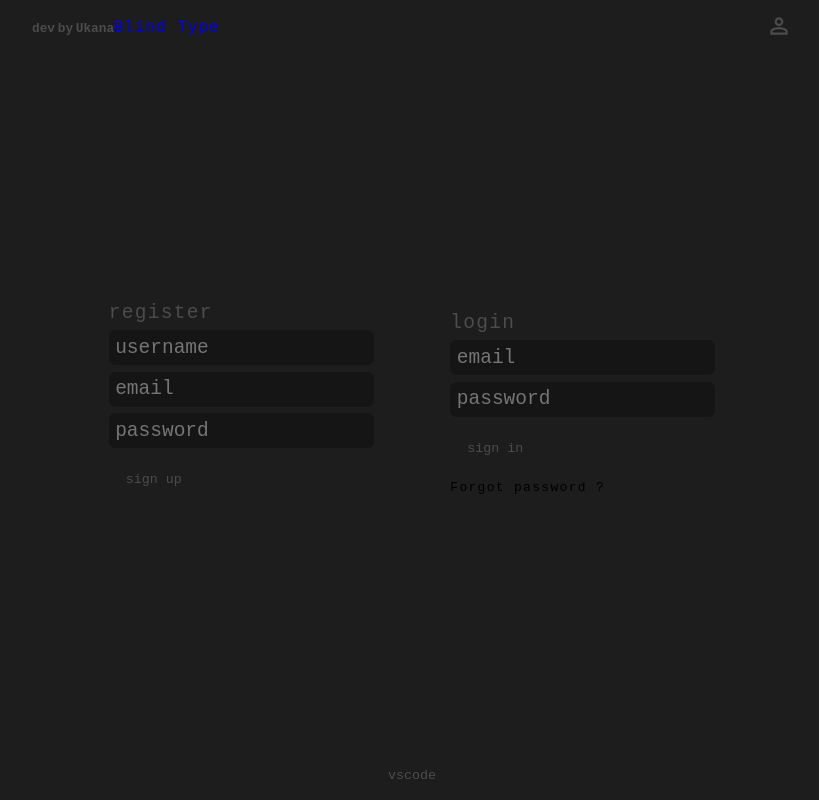
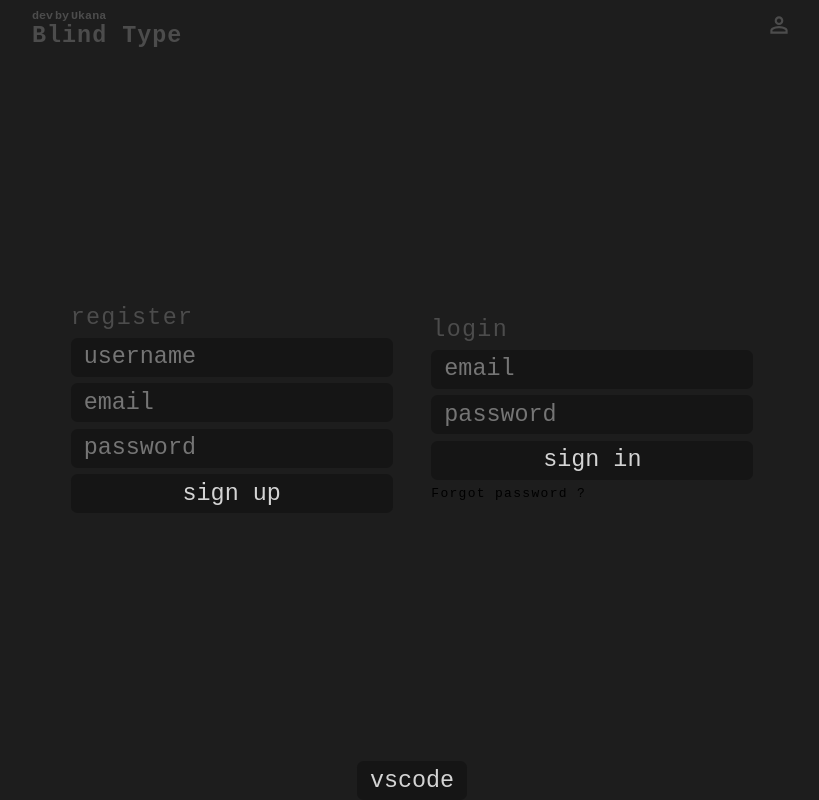
Before and after one commit to UkanaBastreet/blind-type, a React (Create React App) app in the folder src/: page /auth in a window 1280 px wide. Shown: the whole page, without its empty margins (228-1047 px from the left). Built offline with nearby package versions, Linux system fonts and the light colour scheme; the HTML template or start-up script is replaced by a standard one.

Commit message:
add vars in header styles

```diff
--- a/src/features/auth/components/LoginForm/LoginForm.module.css
+++ b/src/features/auth/components/LoginForm/LoginForm.module.css
@@ -3,8 +3,9 @@
     display: flex;
     flex-direction: column;
     gap: 0.5rem;
+
     .title {
         color: var(--sub-color);
-    font-size: 1.5rem;
+        font-size: var(--text-size-common);
     }
 }
--- a/src/features/auth/components/RegisterForm/RegisterForm.module.css
+++ b/src/features/auth/components/RegisterForm/RegisterForm.module.css
@@ -6,6 +6,6 @@
     .title {
 
         color: var(--sub-color);
-    font-size: 1.5rem;
+        font-size: var(--text-size-common);
     }
 }
--- a/src/features/game/components/GameField/ModePanel/ModePanel.scss
+++ b/src/features/game/components/GameField/ModePanel/ModePanel.scss
@@ -21,7 +21,7 @@
     width: 5px;
   }
   .btn {
-    font-size: 1.1rem;
+    font-size: var(--text-size-small);
     transition: 0.3s;
     border: none;
     outline: none;
@@ -31,7 +31,8 @@
     &.active {
       color: var(--main-color);
     }
-    &:hover,&:focus {
+    &:hover,
+    &:focus {
       color: var(--text-color);
     }
   }
--- a/src/features/game/components/GameField/TextField/TextField.scss
+++ b/src/features/game/components/GameField/TextField/TextField.scss
@@ -1,7 +1,7 @@
 .text-field {
   width: 100%;
   letter-spacing: 0;
-  font-size: 2rem;
+  font-size: var(--text-size);
   line-height: 3rem;
   max-height: 9rem;
   overflow: hidden;
--- a/src/features/game/components/GameResult/GameResultStatistic/GameResultStatistic.scss
+++ b/src/features/game/components/GameResult/GameResultStatistic/GameResultStatistic.scss
@@ -17,19 +17,19 @@
 }
 .info-item {
   &.small {
-    font-size: 12px;
+    font-size: var(--text-size-small);
   }
   &.common {
-    font-size: 22px;
+    font-size: var(--text-size-common);
   }
   &.big {
-    font-size: 32px;
+    font-size: var(--text-size-big);
   }
   .name {
     color: var(--sub-color);
   }
   .value {
     color: var(--main-color);
-    font-size: 2em;
+    font-size: 1.8em;
   }
 }
--- a/src/shared/ui/Button/Button.module.css
+++ b/src/shared/ui/Button/Button.module.css
@@ -2,16 +2,44 @@
     display: flex;
     justify-content: center;
     align-items: center;
-    height: 50px;
-    width: 90px;
+
     background: transparent;
     border: none;
     outline: none;
-    color: var(--sub-color);
     cursor: pointer;
+    border-radius: .5rem;
+    color: var(--text-color);
+    background: var(--sub-bg-color);
+
+    &:hover {
+        transition: .2s;
+        background: var(--text-color);
+        color: var(--sub-bg-color);
+        >.icon{
+            fill: var(--sub-bg-color);
+        }
+    }
 
     &:focus {
-        border: 2px solid var(--sub-color);
-        border-radius: 5px;
+        outline: 2px solid var(--sub-color);
+    }
+
+    &.text {
+        color: var(--sub-color);
+    }
+
+    &.small {
+        font-size: var(--text-size-small);
+        padding: 1rem;
+    }
+
+    &.common {
+        font-size: var(--text-size-common);
+        padding: 0.5rem 1rem;
+    }
+
+    &.big {
+        font-size: var(--text-size-big);
+        padding: 1rem;
     }
 }
--- a/src/shared/ui/Button/Button.tsx
+++ b/src/shared/ui/Button/Button.tsx
@@ -3,11 +3,16 @@ import styles from "./Button.module.css";
 
 interface ButtonProps extends ButtonHTMLAttributes<HTMLButtonElement> {
   children?: ReactNode;
+  size?: "small" | "common" | "big";
 }
 
-export const Button: FC<ButtonProps> = ({ children, ...props }) => {
+export const Button: FC<ButtonProps> = ({
+  children,
+  size = "common",
+  ...props
+}) => {
   return (
-    <button {...props} className={styles.Button}>
+    <button {...props} className={styles.Button + " " + styles[size]}>
       {children}
     </button>
   );
--- a/src/shared/ui/Input/Input.module.css
+++ b/src/shared/ui/Input/Input.module.css
@@ -1,9 +1,17 @@
-.Input{
-    font-size: 1.5rem;
+.Input {
+    font-size: var(--text-size-common);
     color: var(--text-color);
     outline: none;
     border-radius: .5rem;
     border: none;
     background-color: var(--sub-bg-color);
-    padding: 0.5rem;
+    padding: 0.5rem 1rem;
+    outline-width: 2px;
+    outline-style: solid;
+    transition: .2s;
+    outline-offset: 2px;
+    outline-color: transparent;
+    &:focus {
+        outline-color: var(--sub-color);
+    }
 }
--- a/src/shared/widgets/Header/Header.module.css
+++ b/src/shared/widgets/Header/Header.module.css
@@ -4,19 +4,20 @@
     display: flex;
     align-items: center;
     justify-content: space-between;
-    font-size: 16px;
+    font-size: var(--text-size-common);
     letter-spacing: 1px;
 
     .logo {
-
-        h1 {
+        display: flex;
+        flex-direction: column;
+        .title {
             color: var(--sub-color);
             font-weight: 900;
         }
 
         .description {
             color: var(--sub-color);
-            font-size: 0.8em;
+            font-size: 0.5em;
             letter-spacing: 0;
             word-spacing: -5px;
             font-weight: bold;
```
